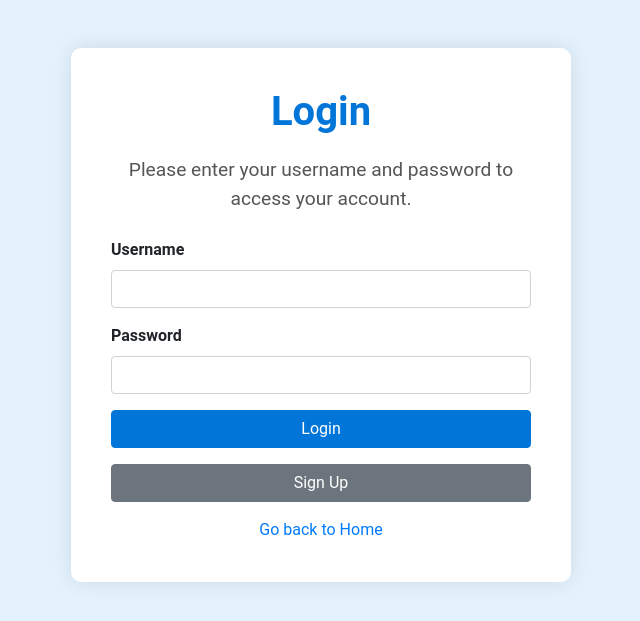
After one commit to samc5/Recycletron, a Flask app: page /login in a window 1280 px wide. The commit adds this page. Shown: the top 621 px of the page, without its empty margins (319-959 px from the left). Run offline with Flask 3, Linux system fonts and the light colour scheme; some libraries are stand-ins or nearby versions.

Commit message:
adding database, login info

```diff
--- a/main.py
+++ b/main.py
@@ -1,9 +1,14 @@
 ## Simple Flask app to host an AI model
-from flask import Flask, request, jsonify
+from flask import Flask, request, jsonify, redirect, url_for
 import os
+
+from werkzeug.security import generate_password_hash, check_password_hash
+
 import detectron_camera as dc
 from flask_cors import CORS
+from flask_sqlalchemy import SQLAlchemy
 import base64
+import sqlite3
 import cv2
 from flask import render_template
 
@@ -13,10 +18,69 @@ app = Flask(__name__)
 CORS(app)
 app.config['UPLOAD_FOLDER'] = UPLOAD_FOLDER
 ALLOWED_EXTENSIONS = set(['txt', 'pdf', 'png', 'jpg', 'jpeg', 'gif'])
+app.config['SQLALCHEMY_DATABASE_URI'] = 'sqlite:///database.db'
+app.config['SQLALCHEMY_TRACK_MODIFICATIONS'] = False
+
+# Initialize the database
+db = SQLAlchemy(app)
+
+# Create a User model for the login system
+class User(db.Model):
+    id = db.Column(db.Integer, primary_key=True)
+    username = db.Column(db.String(80), nullable=False, unique=True)
+    password = db.Column(db.String(200), nullable=False)
+    points = db.Column(db.Integer, default=0)
+
+# Create the tables (Run this only once, or when you make a change to the models)
+with app.app_context():
+    db.create_all()
+
+@app.errorhandler(Exception)
+def handle_error(error):
+    error_message = str(error)
+    return render_template('error.html', error_message=error_message), 500
 
 @app.route('/')
 def index():
     return render_template('uploads3.html', labels=None, detected_image=None)  # Serve the HTML form
+
+@app.route('/login', methods=['GET', 'POST'])
+def login():
+    if request.method == 'POST':
+        username = request.form['username']
+        password = request.form['password']
+
+        # Retrieve the user by username
+        user = User.query.filter_by(username=username).first()
+
+        # Check if user exists and verify the password
+        if user and check_password_hash(user.password, password):
+            # Successful login, redirect to home or dashboard
+            return render_template('uploads3.html')  # Adjust this to your main page
+        else:
+            return render_template('error.html', error_message='Invalid username or password. Please try again.'), 500
+    return render_template('login.html')
+
+@app.route('/signup', methods=['GET', 'POST'])
+def signup():
+    if request.method == 'POST':
+        username = request.form['username']
+        password = request.form['password']
+        confirm_password = request.form['confirm_password']
+        if password != confirm_password:
+            return render_template('error.html', error_message='The re-entered password doesn\'t match with the previous one'), 500
+        # Hash the password before storing
+        hashed_password = generate_password_hash(password)
+        new_user = User(username=username, password=hashed_password)
+        try:
+            db.session.add(new_user)
+            db.session.commit()
+            return redirect(url_for('login'))  # Redirect to login after signup
+        except Exception as e:
+            # Render the error page with the error message
+            return render_template('error.html', error_message=str(e)), 500
+    return render_template('signup.html')
+
 
 @app.route('/model', methods=['POST'])
 def run_model():
@@ -56,4 +120,7 @@ def upload_image():
 
 
 if __name__ == '__main__':
-    app.run(port=5000, debug=True)
+    with app.app_context():
+        db.drop_all()  # This will drop all tables
+        db.create_all()  # This will create the tables again
+    app.run(host='0.0.0.0')
--- /dev/null
+++ b/templates/login.html
@@ -0,0 +1,90 @@
+<!DOCTYPE html>
+<html lang="en">
+
+<head>
+    <meta charset="UTF-8">
+    <meta name="viewport" content="width=device-width, initial-scale=1.0">
+    <link rel="stylesheet" href="https://stackpath.bootstrapcdn.com/bootstrap/4.5.2/css/bootstrap.min.css">
+    <title>Login</title>
+    <style>
+        body {
+            background-color: #e3f2fd; /* Light baby blue background */
+            font-family: 'Roboto', sans-serif; /* Soft, modern font */
+        }
+
+        h2 {
+            color: #0275d8; /* Deeper blue for the title */
+            font-size: 2.5rem;
+            font-weight: 700;
+        }
+
+        .container {
+            background-color: white;
+            padding: 40px;
+            border-radius: 10px;
+            box-shadow: 0px 0px 20px rgba(0, 0, 0, 0.1);
+            max-width: 500px;
+            margin: auto;
+        }
+
+        .form-group label {
+            font-weight: 600;
+        }
+
+        .btn-primary {
+            background-color: #0275d8;
+            border-color: #0275d8;
+        }
+
+        .btn-primary:hover {
+            background-color: #025aa5;
+        }
+
+        .btn-secondary {
+            background-color: #6c757d;
+            border-color: #6c757d;
+        }
+
+        .btn-secondary:hover {
+            background-color: #5a6268;
+        }
+
+        .description {
+            text-align: center;
+            margin-top: 20px;
+            font-size: 1.2rem;
+            color: #555;
+        }
+    </style>
+</head>
+
+<body>
+    <div class="container mt-5">
+        <h2 class="text-center">Login</h2>
+        <p class="description">Please enter your username and password to access your account.</p>
+
+        <form action="/login" method="post" class="mt-4">
+            <div class="form-group">
+                <label for="username">Username</label>
+                <input type="text" class="form-control" id="username" name="username" required>
+            </div>
+            <div class="form-group">
+                <label for="password">Password</label>
+                <input type="password" class="form-control" id="password" name="password" required>
+            </div>
+            <button type="submit" class="btn btn-primary btn-block">Login</button>
+        </form>
+
+        <!-- Sign Up Button -->
+        <div class="text-center mt-3">
+            <a href="/signup">
+                <button class="btn btn-secondary btn-block">Sign Up</button>
+            </a>
+        </div>
+        <div class="text-center mt-3">
+            <a href="/">Go back to Home</a>
+        </div>
+    </div>
+</body>
+
+</html>
```
Also changed, not shown: templates/error.html (added, +32 -0 lines), templates/signup.html (added, +97 -0 lines), templates/uploads3.html (+10 -0 lines), database.db (added), instance/database.db (added), uploads/img0.jpg.
